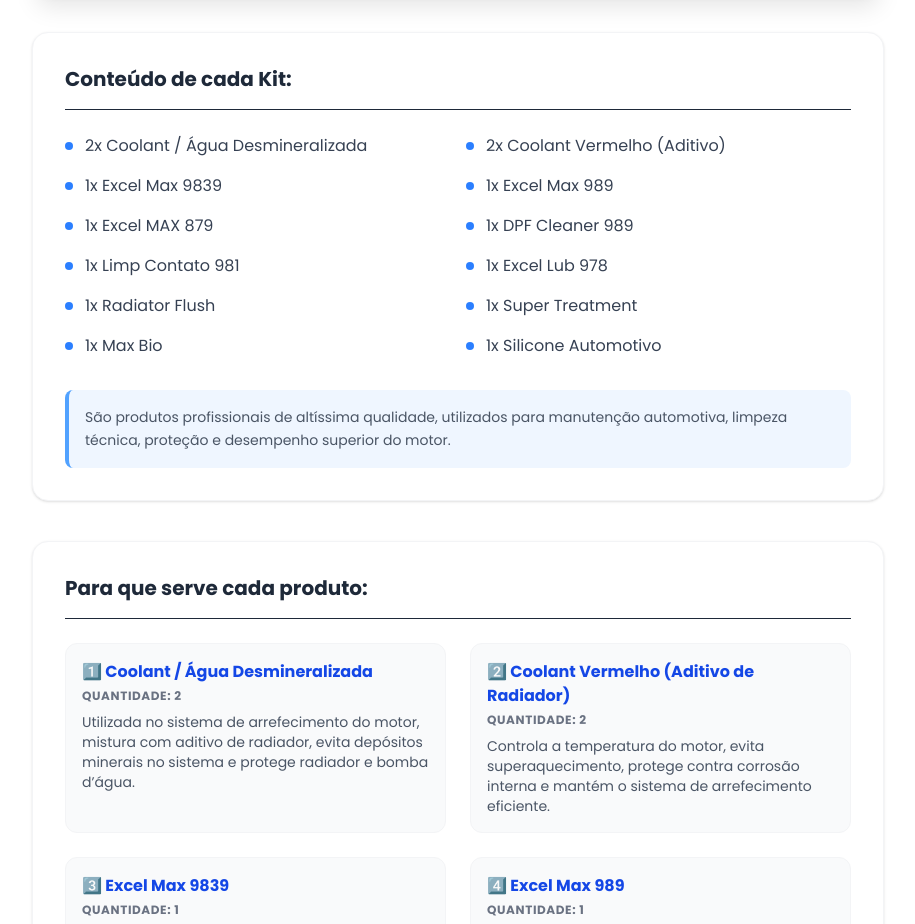
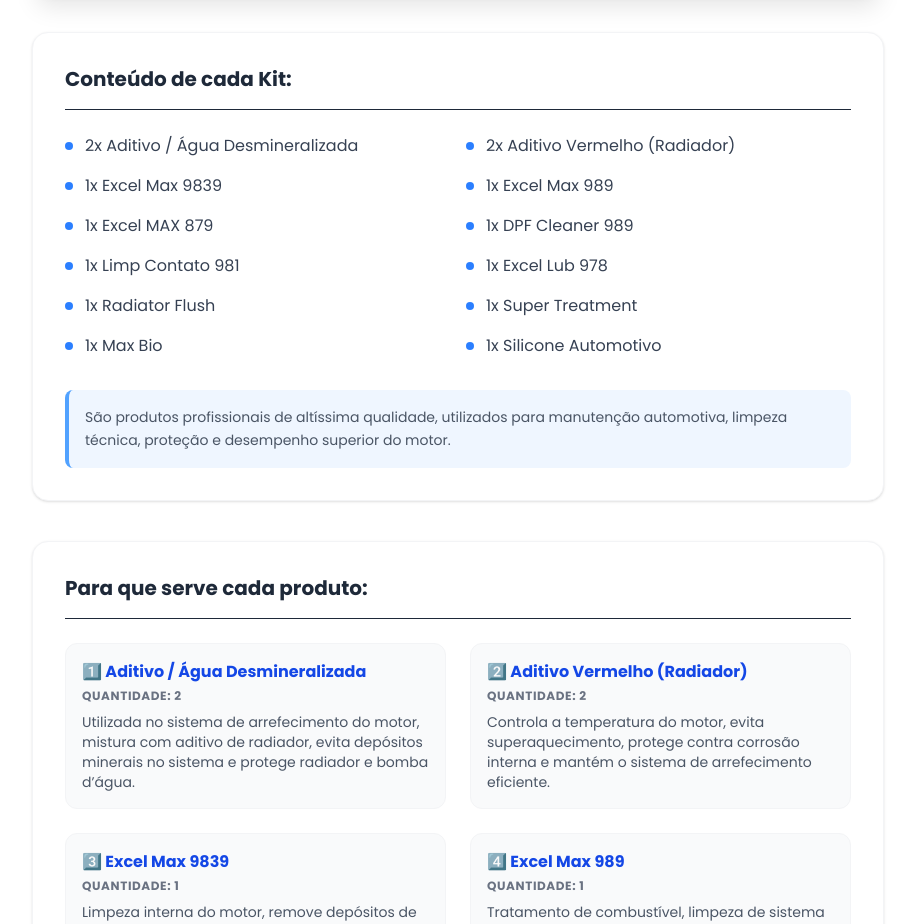
Before and after one commit to ivanjuliao782-arch/Rifa-Solid-ria, a React (Vite) app: page / in a window 1280 px wide. Shown: the part 1840-2764 px from the top of the page, without its empty margins (182-1097 px from the left). Built offline with nearby package versions, Linux system fonts and the light colour scheme; no server answers; the database is empty.

Commit message:
Sincronizando root src/App.tsx com a correção de reserva vazia

```diff
--- a/src/App.tsx
+++ b/src/App.tsx
@@ -125,7 +125,12 @@
       });
 
       // 2. Definir quais números tentar reservar
-      if (count === 1 && firstNum && firstNum >= 1 && firstNum <= 2000) {
+      if (count === 1) {
+        if (!firstNum || firstNum < 1 || firstNum > 2000) {
+          alert('Por favor, digite um número válido de 1 a 2000 antes de reservar.');
+          setLoading(false);
+          return;
+        }
         if (takenSet.has(firstNum)) {
           alert('Este número já está reservado ou vendido. Escolha outro!');
           setLoading(false);
@@ -263,7 +268,7 @@
   const faqs = [
     {
       q: "Como sei que é confiável?",
-      a: "Somos a Oficina PointCar, empresa estabelecida e conhecida em Matias Barbosa. O sorteio será realizado com base na Loteria Federal, o que garante total transparência e impossibilidade de manipulação."
+      a: "Somos a Oficina PointCar, oficina estabelecida e conhecida em Matias Barbosa. O sorteio será realizado com base na Loteria Federal, o que garante total transparência e impossibilidade de manipulação."
     },
     {
       q: "Quando será o sorteio?",
@@ -382,8 +387,8 @@
             <h3 className="text-xl font-bold mb-6 text-gray-800 border-b pb-4">Conteúdo de cada Kit:</h3>
             <ul className="grid grid-cols-1 sm:grid-cols-2 gap-4 text-gray-700">
               {[
-                "2x Coolant / Água Desmineralizada",
-                "2x Coolant Vermelho (Aditivo)",
+                "2x Aditivo / Água Desmineralizada",
+                "2x Aditivo Vermelho (Radiador)",
                 "1x Excel Max 9839",
                 "1x Excel Max 989",
                 "1x Excel MAX 879",
@@ -411,12 +416,12 @@
             <div className="grid grid-cols-1 md:grid-cols-2 gap-6">
               {[
                 {
-                  title: "1️⃣ Coolant / Água Desmineralizada",
+                  title: "1️⃣ Aditivo / Água Desmineralizada",
                   qty: "Quantidade: 2",
                   desc: "Utilizada no sistema de arrefecimento do motor, mistura com aditivo de radiador, evita depósitos minerais no sistema e protege radiador e bomba d’água."
                 },
                 {
-                  title: "2️⃣ Coolant Vermelho (Aditivo de Radiador)",
+                  title: "2️⃣ Aditivo Vermelho (Radiador)",
                   qty: "Quantidade: 2",
                   desc: "Controla a temperatura do motor, evita superaquecimento, protege contra corrosão interna e mantém o sistema de arrefecimento eficiente."
                 },
@@ -502,19 +507,19 @@
                       onClick={() => handleReserve(1)}
                       className="px-4 py-2 bg-white border border-blue-200 rounded-lg text-sm font-bold text-blue-700 hover:bg-blue-50 transition-all"
                     >
-                      1 Número<br/><span className="text-[10px] font-normal text-gray-500">R$ 10</span>
+                      1 Número<br /><span className="text-[10px] font-normal text-gray-500">R$ 10</span>
                     </button>
                     <button
                       onClick={() => handleReserve(3)}
                       className="px-4 py-2 bg-blue-50 border border-blue-200 rounded-lg text-sm font-bold text-blue-700 hover:bg-blue-100 transition-all font-mono"
                     >
-                      3 Números<br/><span className="text-[10px] font-normal text-blue-500">Mais chances de ganhar</span>
+                      3 Números<br /><span className="text-[10px] font-normal text-blue-500">Mais chances de ganhar</span>
                     </button>
                     <button
                       onClick={() => handleReserve(5)}
                       className="px-4 py-2 bg-blue-600 border border-blue-600 rounded-lg text-sm font-bold text-white hover:bg-blue-700 transition-all shadow-md"
                     >
-                      5 Números<br/><span className="text-[10px] font-normal text-blue-100">Pacote mais escolhido</span>
+                      5 Números<br /><span className="text-[10px] font-normal text-blue-100">Pacote mais escolhido</span>
                     </button>
                   </div>
 
@@ -554,7 +559,7 @@
                     </div>
                   </div>
                   <button
-                    onClick={() => handleReserve(1)}
+                    onClick={() => handleReserve(0)}
                     disabled={loading}
                     className="w-full bg-green-600 hover:bg-green-700 text-white font-bold py-5 px-10 rounded-xl transition-all shadow-lg hover:shadow-xl transform hover:-translate-y-1 active:scale-95 text-xl flex items-center justify-center gap-2 disabled:opacity-70 disabled:transform-none"
                   >
```
Lines whose indentation alone changed are shown as unchanged.
